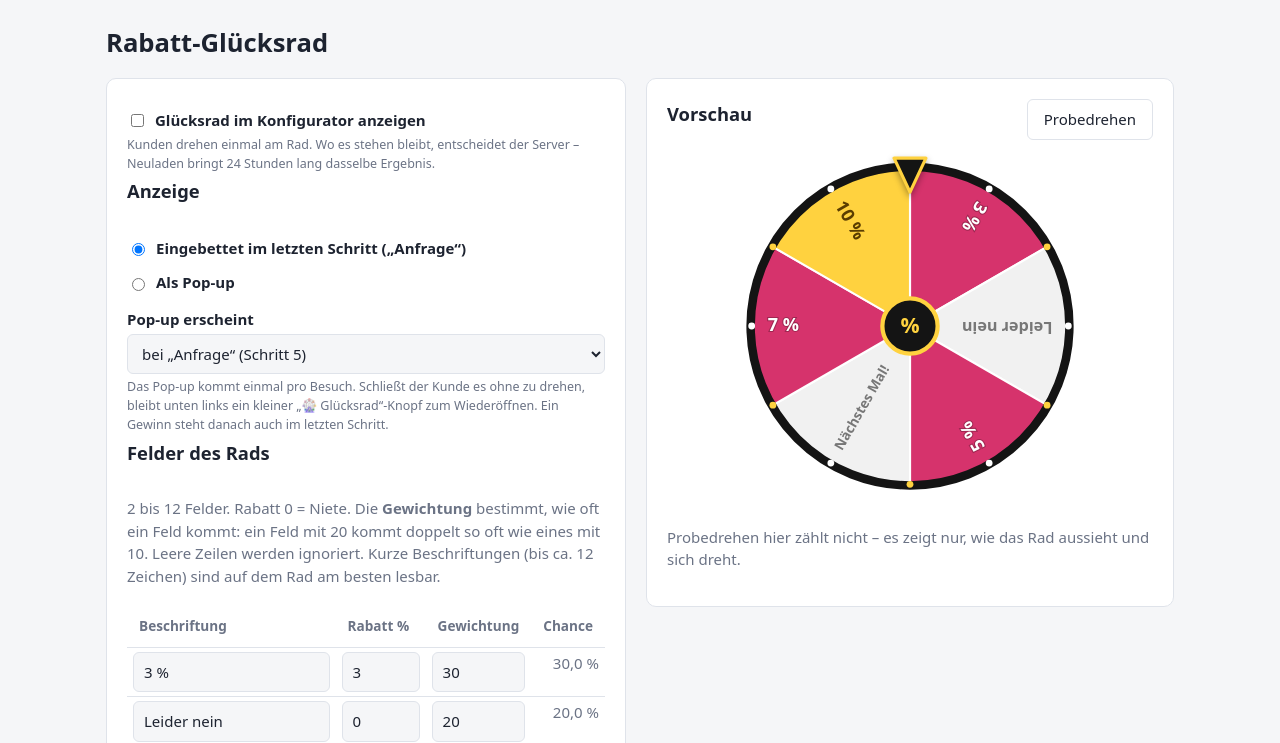
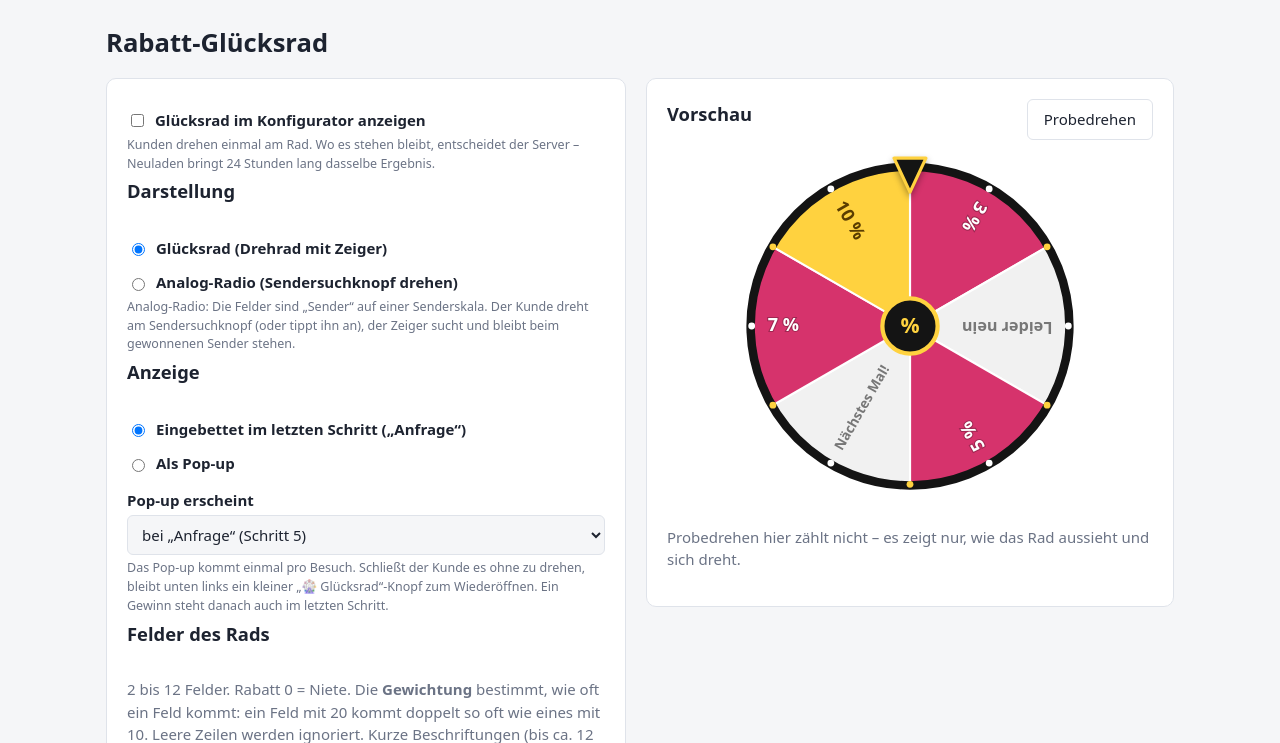
Before and after one commit to romualdogz/radiospotpro, a FastAPI app: page /admin/wheel in a window 1280 px wide. Shown: the part 124-867 px from the top of the page. Run offline with FastAPI, Linux system fonts and the light colour scheme; the visitor is signed in with stand-in values (Sample User, id 1); data comes from the database, SQL or seed files in the repository.

Commit message:
Glücksrad: alternative Darstellung als Analog-Radio mit Sendersuchknopf
Co-Authored-By: Claude Opus 5.5 <noreply@anthropic.com>
Claude-Session: https://claude.ai/code/session_01G89oJci24KZtNU1JKXwH7j

```diff
--- a/app/routers/public.py
+++ b/app/routers/public.py
@@ -64,7 +64,7 @@ def _wheel_public(db: Session) -> WheelPublic | None:
         return None
     return WheelPublic(segments=[WheelSegmentPublic(label=s["label"], percent=s["percent"]) for s in cfg.segments],
                       valid_hours=cfg.valid_hours, mode=cfg.mode,
-                      popup_step=cfg.popup_step)
+                      popup_step=cfg.popup_step, style=cfg.style)
 
 
 @router.post("/wheel/spin", response_model=WheelSpinOut, summary="Glücksrad drehen (Ergebnis bestimmt der Server)")
--- a/app/schemas.py
+++ b/app/schemas.py
@@ -113,6 +113,7 @@ class WheelPublic(BaseModel):
     valid_hours: int
     mode: str = Field(default="inline", description="inline = im letzten Schritt, popup = als Pop-up")
     popup_step: int = Field(default=4, description="Pop-up erscheint beim Öffnen dieses Schritts (0 = erster)")
+    style: str = Field(default="wheel", description="wheel = Drehrad, radio = Analog-Radio mit Sendersuchknopf")
 
 
 class WheelSpinOut(BaseModel):
--- a/app/static/configurator.css
+++ b/app/static/configurator.css
@@ -613,3 +613,8 @@ body.lay-skin-neon {
 @media (prefers-reduced-motion: reduce) {
   .wheel-overlay, .wheel-dialog, .wheel-launcher, .wheel-launcher span { animation: none !important; }
 }
+/* Glücksrad im Analog-Radio-Design */
+.wheel-host.radio-host { max-width: 470px; }
+.radio-hint { font-size: 0.88rem; color: var(--text-muted); font-style: italic; }
+.wheel-launcher b { font: inherit; }
+.wheel-dialog:has(.radio-host) { width: min(520px, 100%); }
--- a/app/static/wheel.js
+++ b/app/static/wheel.js
@@ -98,5 +98,175 @@
     };
   }
 
-  window.DiscountWheel = { render };
+  // ------------------------------------------------------------------ Variante „Analog-Radio“
+  // Röhrenradio mit Senderskala: jedes Feld ist ein „Sender“. Drehen (oder Antippen) am Sendersuchknopf
+  // ruft opts.onTune() auf; spinTo(index) lässt den Zeiger suchen und beim Sender anhalten.
+  const RADIO_STYLE = `
+.radio { --wood1: #7a4a26; --wood2: #4e2c14; position: relative; max-width: 460px; margin: 0 auto; padding: 16px 16px 18px;
+  border-radius: 26px 26px 18px 18px; color: #2b1a0c; user-select: none; -webkit-user-select: none;
+  background: repeating-linear-gradient(95deg, rgba(255,255,255,.05) 0 3px, transparent 3px 9px),
+    linear-gradient(160deg, var(--wood1), var(--wood2));
+  box-shadow: inset 0 2px 0 rgba(255,255,255,.25), inset 0 -4px 8px rgba(0,0,0,.35), 0 12px 28px rgba(0,0,0,.35); }
+.radio-front { display: grid; grid-template-columns: 1fr auto; gap: 14px; align-items: center; }
+.radio-grille { grid-column: 1 / -1; height: 54px; border-radius: 12px; position: relative;
+  background: radial-gradient(circle, #3a2a1c 1.4px, transparent 1.6px) 0 0 / 7px 7px, linear-gradient(#d9c7a3, #c4ad84);
+  box-shadow: inset 0 2px 6px rgba(0,0,0,.45); display: grid; place-items: center; }
+.radio-brand { font: italic 700 0.95rem Georgia, serif; color: #f6e7c4; text-shadow: 0 1px 2px rgba(0,0,0,.6);
+  background: rgba(60,35,15,.75); padding: 2px 12px; border-radius: 999px; letter-spacing: .04em; }
+.radio-dial { position: relative; height: 112px; border-radius: 10px; overflow: hidden;
+  background: linear-gradient(180deg, #fff6d8, #f3dc9c); border: 4px solid #2b1a0c;
+  box-shadow: inset 0 0 18px rgba(255,170,40,.55), 0 0 0 2px #b88a45; }
+.radio-dial.glow { animation: radio-flicker .18s steps(2) infinite; }
+@keyframes radio-flicker { 50% { box-shadow: inset 0 0 26px rgba(255,190,60,.9), 0 0 0 2px #b88a45; } }
+.radio-mhz { position: absolute; left: 0; right: 0; top: 4px; height: 18px; font: 600 9px/1 system-ui, sans-serif; color: #7a5a2a; }
+.radio-mhz span { position: absolute; transform: translateX(-50%); }
+.radio-ticks { position: absolute; left: 6%; right: 6%; top: 18px; height: 10px;
+  background: repeating-linear-gradient(90deg, #7a5a2a 0 1px, transparent 1px 2.5%); opacity: .7; }
+.radio-station { position: absolute; transform: translateX(-50%); font: 800 11px/1.1 var(--head, system-ui, sans-serif);
+  white-space: nowrap; color: #8b1a10; text-align: center; }
+.radio-station::before { content: ""; display: block; width: 1px; height: 7px; margin: 0 auto 2px; background: currentColor; opacity: .6; }
+.radio-station.miss { color: #8d7a5c; font-weight: 600; }
+.radio-station.jackpot { color: #b0002a; }
+.radio-station.jackpot::after { content: " ★"; color: #d48a00; }
+.radio-station.row2 { top: 64px !important; }
+.radio-station.hit { animation: radio-hit .5s ease-in-out 3; }
+@keyframes radio-hit { 50% { color: #fff; background: #b0002a; border-radius: 4px; } }
+.radio-needle { position: absolute; top: 0; bottom: 0; width: 3px; margin-left: -1.5px; left: 6%;
+  background: linear-gradient(#d0141a, #8f0a0f); box-shadow: 0 0 6px rgba(208,20,26,.6); }
+.radio-side { display: flex; flex-direction: column; align-items: center; gap: 8px; }
+.radio-eye { width: 22px; height: 22px; border-radius: 50%; background: radial-gradient(circle, #2c4a1e 30%, #0f1a0a 72%);
+  box-shadow: 0 0 0 3px #2b1a0c, inset 0 0 4px #000; transition: background .3s, box-shadow .3s; }
+.radio-eye.on { background: radial-gradient(circle, #d8ffb0 10%, #5fe03a 45%, #1d5a10 75%);
+  box-shadow: 0 0 0 3px #2b1a0c, 0 0 16px #6eff40; }
+.radio-knob { width: 86px; height: 86px; border-radius: 50%; border: 0; padding: 0; cursor: grab; position: relative; touch-action: none;
+  background: radial-gradient(circle at 35% 30%, #fbe7c0 0 8%, transparent 9%),
+    repeating-conic-gradient(#3a2414 0 6deg, #5b3a20 6deg 12deg);
+  box-shadow: 0 0 0 4px #2b1a0c, 0 0 0 7px #c9a15a, 0 8px 14px rgba(0,0,0,.45), inset 0 -6px 10px rgba(0,0,0,.45); }
+.radio-knob:active { cursor: grabbing; }
+.radio-knob:focus-visible { outline: 3px solid #ffd23f; outline-offset: 6px; }
+.radio-knob::after { content: ""; position: absolute; left: 50%; top: 8px; width: 4px; height: 18px; margin-left: -2px; border-radius: 2px;
+  background: #fbe7c0; box-shadow: 0 0 4px rgba(0,0,0,.5); }
+.radio-knob-cap { position: absolute; inset: 22px; border-radius: 50%; background: radial-gradient(circle at 40% 35%, #8a5a32, #3a2414);
+  box-shadow: inset 0 2px 3px rgba(255,255,255,.2); pointer-events: none; }
+.radio-knob.wiggle { animation: radio-wiggle 2.8s ease-in-out infinite; }
+@keyframes radio-wiggle { 0%, 70%, 100% { rotate: 0deg; } 78% { rotate: -14deg; } 86% { rotate: 12deg; } 93% { rotate: -5deg; } }
+.radio-knob-label { font: 700 0.7rem system-ui, sans-serif; color: #f6e7c4; text-transform: uppercase; letter-spacing: .08em; }
+.radio-feet { display: flex; justify-content: space-between; padding: 0 30px; margin-top: -2px; }
+.radio-feet i { width: 34px; height: 8px; border-radius: 0 0 8px 8px; background: #2b1a0c; }
+@media (prefers-reduced-motion: reduce) { .radio-dial.glow, .radio-knob.wiggle, .radio-station.hit { animation: none; } }
+@media (max-width: 480px) {  /* Handy: Skala über die volle Breite, Knopf darunter */
+  .radio-front { grid-template-columns: 1fr; }
+  .radio-side { flex-direction: row; justify-content: center; gap: 14px; }
+  .radio-knob { width: 72px; height: 72px; } .radio-knob-cap { inset: 18px; }
+  .radio-station { font-size: 10px; } .radio-grille { height: 40px; }
+}
+`;
+
+  function renderRadio(host, segments, opts = {}) {
+    if (!document.getElementById("discount-radio-style")) {
+      const s = document.createElement("style");
+      s.id = "discount-radio-style";
+      s.textContent = RADIO_STYLE;
+      document.head.appendChild(s);
+    }
+    const div = (cls, text) => { const d = document.createElement("div"); d.className = cls; if (text != null) d.textContent = text; return d; };
+    const n = segments.length;
+    const best = Math.max(...segments.map((s) => s.percent));
+    const pos = (i) => 10 + (80 * (i + 0.5)) / n;  // Position des Senders auf der Skala in %
+    const radio = div("radio");
+    const front = div("radio-front");
+    const grille = div("radio-grille");
+    grille.append(div("radio-brand", opts.brand || "Radio"));
+    const dial = div("radio-dial");
+    dial.setAttribute("role", "img");
+    dial.setAttribute("aria-label", "Senderskala: " + segments.map((s) => s.label).join(", "));
+    const mhz = div("radio-mhz");
+    [88, 92, 96, 100, 104, 108].forEach((f, i) => { const s = document.createElement("span"); s.textContent = f;
+      s.style.left = `${6 + i * 17.6}%`; mhz.append(s); });
+    dial.append(mhz, div("radio-ticks"));
+    const stations = segments.map((s, i) => {
+      const st = div("radio-station" + (s.percent === 0 ? " miss" : s.percent === best ? " jackpot" : "") + (i % 2 ? " row2" : ""), s.label);
+      st.style.left = pos(i) + "%";
+      st.style.top = "34px";
+      dial.append(st);
+      return st;
+    });
+    const needle = div("radio-needle");
+    dial.append(needle);
+    const side = div("radio-side");
+    const eye = div("radio-eye");
+    const knob = document.createElement("button");
+    knob.type = "button";
+    knob.className = "radio-knob wiggle";
+    knob.setAttribute("aria-label", "Sendersuchknopf drehen – startet die Sendersuche");
+    knob.append(div("radio-knob-cap"));
+    side.append(eye, knob, div("radio-knob-label", "Sendersuche"));
+    front.append(grille, dial, side);
+    const feet = div("radio-feet");
+    feet.append(document.createElement("i"), document.createElement("i"));
+    radio.append(front, feet);
+    host.replaceChildren(radio);
+
+    // Knopf drehen: Ziehen im Kreis (ab ca. 40° startet die Suche) oder Antippen / Enter
+    let knobAngle = 0, dragging = null, busy = false, moved = 0;
+    const setKnob = (deg) => { knobAngle = deg; knob.style.transform = `rotate(${deg}deg)`; };
+    const angleAt = (e) => { const r = knob.getBoundingClientRect();
+      return Math.atan2(e.clientY - (r.top + r.height / 2), e.clientX - (r.left + r.width / 2)) * 180 / Math.PI; };
+    const fire = () => { if (busy || knob.disabled) return; knob.classList.remove("wiggle"); opts.onTune && opts.onTune(); };
+    knob.addEventListener("pointerdown", (e) => { if (busy) return; dragging = angleAt(e); moved = 0; knob.setPointerCapture(e.pointerId); });
+    knob.addEventListener("pointermove", (e) => {
+      if (dragging == null) return;
+      const a = angleAt(e); let d = a - dragging; if (d > 180) d -= 360; if (d < -180) d += 360;
+      dragging = a; moved += Math.abs(d); setKnob(knobAngle + d);
+      if (moved > 40) { dragging = null; fire(); }
+    });
+    knob.addEventListener("pointerup", () => { if (dragging != null && moved < 6) fire(); dragging = null; });
+    knob.addEventListener("keydown", (e) => { if (e.key === "ArrowRight" || e.key === "ArrowLeft") { e.preventDefault(); fire(); } });
+    knob.addEventListener("click", (e) => { if (e.detail === 0) fire(); });  // Tastatur (Enter/Leertaste)
+
+    let current = 6;  // Zeigerposition in %
+    function noise(ms) {  // leises Rauschen beim Suchen (nur nach Nutzeraktion, daher erlaubt)
+      try {
+        const ctx = new (window.AudioContext || window.webkitAudioContext)();
+        const buf = ctx.createBuffer(1, ctx.sampleRate * ms / 1000, ctx.sampleRate);
+        const data = buf.getChannelData(0);
+        for (let i = 0; i < data.length; i++) data[i] = (Math.random() * 2 - 1) * (0.5 + 0.5 * Math.sin(i / 900));
+        const src = ctx.createBufferSource(), gain = ctx.createGain(), filter = ctx.createBiquadFilter();
+        filter.type = "bandpass"; filter.frequency.value = 1800;
+        gain.gain.setValueAtTime(0.0001, ctx.currentTime);
+        gain.gain.exponentialRampToValueAtTime(0.05, ctx.currentTime + 0.2);
+        gain.gain.exponentialRampToValueAtTime(0.0001, ctx.currentTime + ms / 1000);
+        src.buffer = buf; src.connect(filter).connect(gain).connect(ctx.destination); src.start();
+        setTimeout(() => ctx.close(), ms + 200);
+      } catch (e) { /* ohne Ton */ }
+    }
+    return {
+      el: radio,
+      setBusy(v) { busy = v; knob.disabled = v; },
+      spinTo(index) {
+        busy = true; knob.disabled = true;
+        const target = pos(index) + (Math.random() - 0.5) * (40 / n);
+        // Suchlauf: zweimal über die ganze Skala, dann langsam auf den Sender
+        const path = [current, 94, 6, 94, Math.max(6, target - 18), Math.min(94, target + 6), target];
+        const ms = reduceMotion ? 50 : 4600;
+        if (!reduceMotion) { dial.classList.add("glow"); noise(ms - 600); }
+        const anim = needle.animate(path.map((p, i) => ({ left: p + "%", offset: [0, .16, .34, .52, .72, .88, 1][i] })),
+          { duration: ms, easing: "cubic-bezier(.3,.1,.3,1)", fill: "forwards" });
+        const knobAnim = knob.animate([{ transform: `rotate(${knobAngle}deg)` }, { transform: `rotate(${knobAngle + 900}deg)` }],
+          { duration: ms, easing: "cubic-bezier(.3,.1,.3,1)", fill: "forwards" });
+        return anim.finished.then(() => {
+          current = target; knobAngle += 900; knobAnim.cancel(); setKnob(knobAngle);
+          dial.classList.remove("glow");
+          stations[index].classList.add("hit");
+          if (segments[index].percent > 0) eye.classList.add("on");
+        });
+      },
+    };
+  }
+
+  window.DiscountWheel = {
+    render(host, segments, opts = {}) {
+      return opts.style === "radio" ? renderRadio(host, segments, opts) : render(host, segments);
+    },
+  };
 })();
--- a/app/templates/admin/wheel.html
+++ b/app/templates/admin/wheel.html
@@ -9,6 +9,16 @@
       Glücksrad im Konfigurator anzeigen</label>
     <small class="help">Kunden drehen einmal am Rad. Wo es stehen bleibt, entscheidet der Server –
       Neuladen bringt 24 Stunden lang dasselbe Ergebnis.</small>
+
+    <h2>Darstellung</h2>
+    <div class="wm-modes">
+      {% for value, text in styles.items() %}
+        <label class="check"><input type="radio" name="style" value="{{ value }}" {{ 'checked' if wheel.style == value }}
+          data-style> {{ text }}</label>
+      {% endfor %}
+    </div>
+    <small class="help">Analog-Radio: Die Felder sind „Sender“ auf einer Senderskala. Der Kunde dreht am Sendersuchknopf
+      (oder tippt ihn an), der Zeiger sucht und bleibt beim gewonnenen Sender stehen.</small>
 
     <h2>Anzeige</h2>
     <div class="wm-modes">
@@ -82,10 +92,14 @@
     const win = total ? 100 * segs.filter((s) => s.percent > 0).reduce((a, s) => a + s.weight, 0) / total : 0;
     document.getElementById("wheelStats").textContent = segs.length < 2 ? "Mindestens zwei Felder ausfüllen."
       : `Gewinnchance ${win.toFixed(0)} % · durchschnittlich ${avg.toFixed(1).replace(".", ",")} % Rabatt pro Dreh`;
-    if (segs.length >= 2) wheel = DiscountWheel.render(document.getElementById("wheelPreview"), segs);
+    const style = document.querySelector("[data-style]:checked")?.value || "wheel";
+    if (segs.length >= 2) wheel = DiscountWheel.render(document.getElementById("wheelPreview"), segs,
+      { style, brand: "onaircraft", onTune: testSpin });
   }
   rows.forEach((r) => r.addEventListener("input", update));
-  document.getElementById("wheelTest").addEventListener("click", async () => {
+  document.querySelectorAll("[data-style]").forEach((r) => r.addEventListener("change", update));
+  document.getElementById("wheelTest").addEventListener("click", testSpin);
+  async function testSpin() {
     if (!wheel) return;
     const total = segs.reduce((a, s) => a + s.weight, 0);
     let pick = Math.random() * total, index = 0;
@@ -94,7 +108,8 @@
     out.textContent = "Dreht …";
     await wheel.spinTo(index);
     out.textContent = `Probedrehen: „${segs[index].label}“` + (segs[index].percent ? ` – ${segs[index].percent} % Rabatt` : " – Niete");
-  });
+    setTimeout(update, 2500);  // für das nächste Probedrehen zurücksetzen
+  }
   update();
 </script>
 {% endblock %}
```
Also changed, not shown: app/routers/admin_ui.py (+5 -3 lines), app/static/configurator.js (+24 -12 lines), app/wheel.py (+7 -3 lines), tests/test_wheel.py (+7 -0 lines), CHANGELOG.md.
